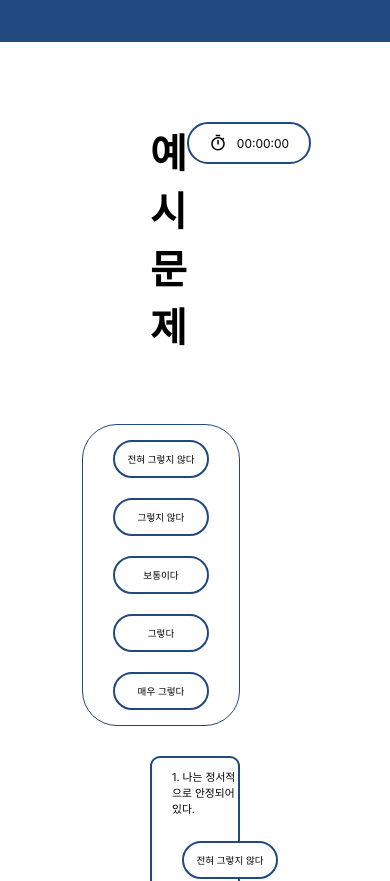
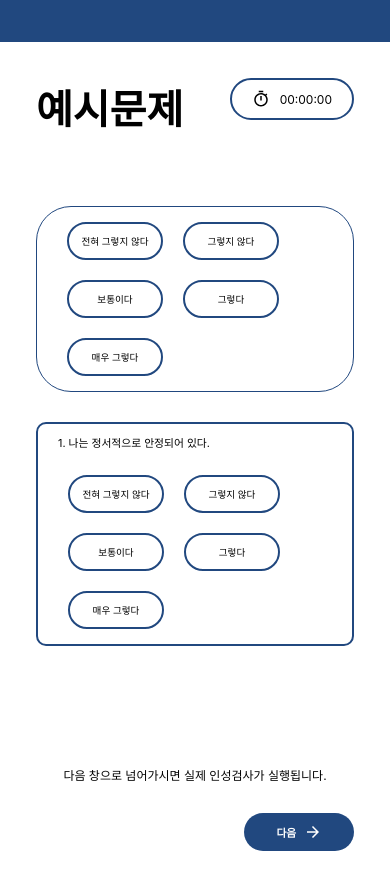
Before and after one commit to seumbae/survey_project, a React (Create React App) app: page /sample in a window 390 px wide. Shown: the top 881 px of the page. After the commit the page ends 851 px from the top, so only its background shows below. Built offline with nearby package versions, Linux system fonts and the light colour scheme.

Commit message:
add media query

```diff
--- a/src/components/Template.jsx
+++ b/src/components/Template.jsx
@@ -7,6 +7,17 @@ const Template = ({ children }) => {
 export default Template;
 
 const Container = styled.div`
-    padding: 80px 150px 0 150px;
     height: 80%;
+
+    @media (min-width: 1024px){
+        padding: 5rem 8rem 0 8rem;
+    }
+
+    @media (min-width: 768px) and (max-width: 1023px) {
+        padding: 5rem 8rem 0 8rem;
+    }
+
+    @media (max-width: 767px) {
+        padding: 3rem 3rem 0 3rem;
+    }
 `;
```
